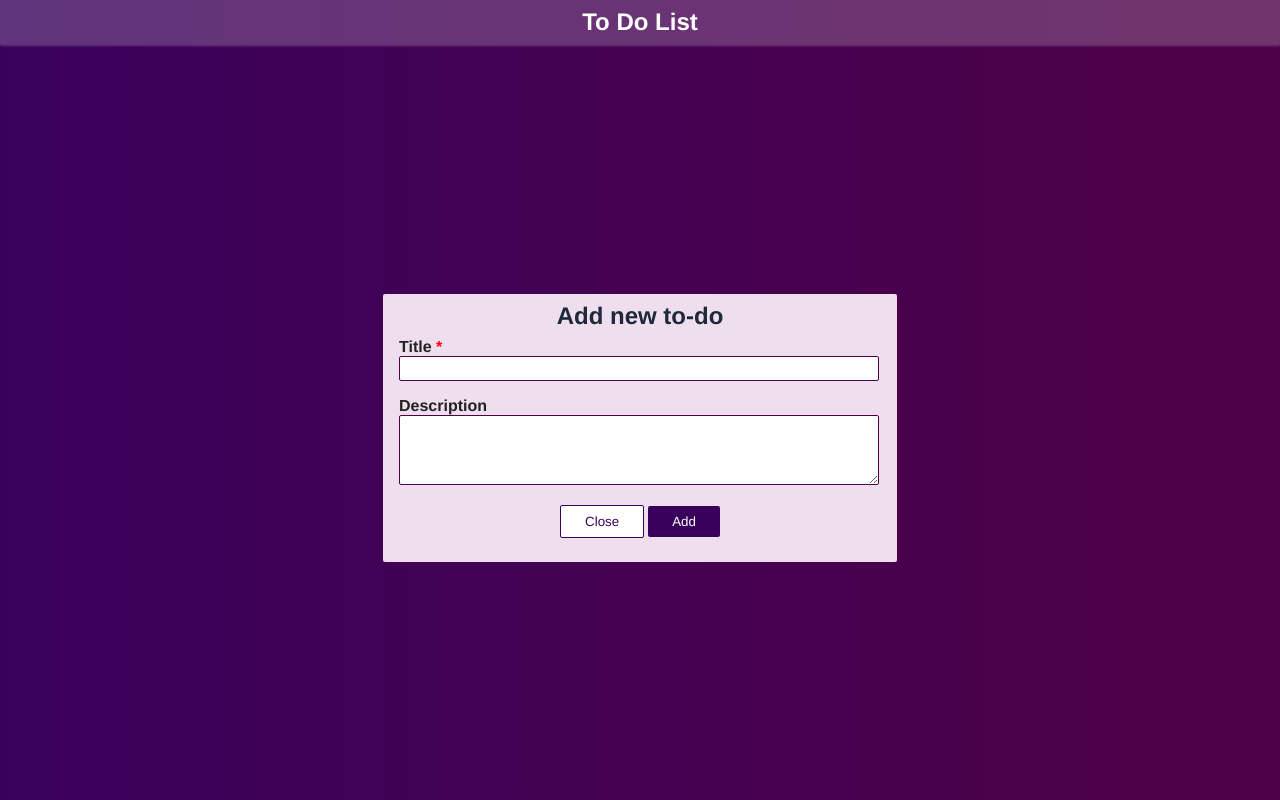
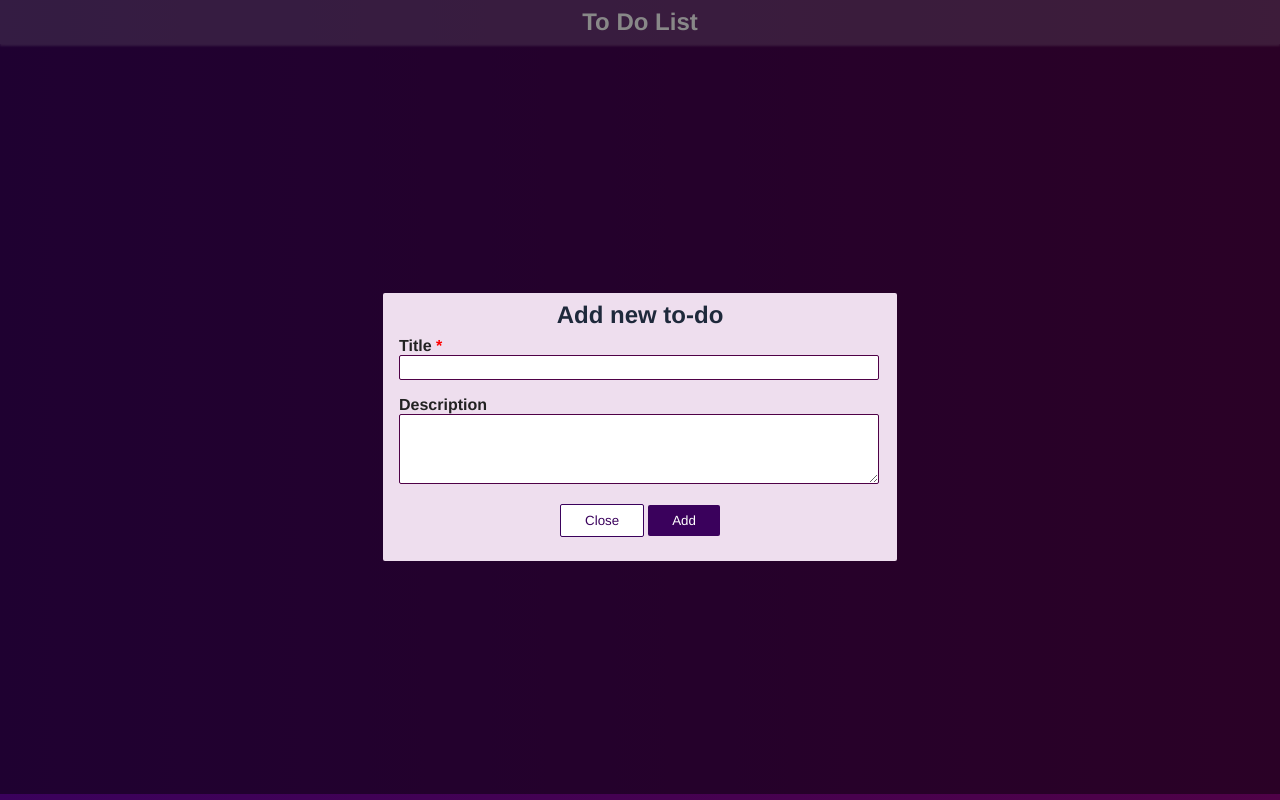
Before and after one commit to wahyu-pranata/to-do-list, a Vue app: page / in a window 1280 px wide. Both pictures are taken after a click on the button "Add new to-do". Built offline with nearby package versions, Linux system fonts and the light colour scheme; a web font is replaced by a local one.

Commit message:
add overlay and binding in modal

```diff
--- a/index.html
+++ b/index.html
@@ -4,7 +4,7 @@
     <meta charset="UTF-8" />
     <link rel="icon" type="image/svg+xml" href="/vite.svg" />
     <meta name="viewport" content="width=device-width, initial-scale=1.0" />
-    <title>Vite + Vue</title>
+    <title>To Do List</title>
   </head>
   <body>
     <div id="app"></div>
--- a/src/App.vue
+++ b/src/App.vue
@@ -1,45 +1,81 @@
 <script setup>
-import { ref } from 'vue';
+import { ref, computed, Transition } from 'vue';
 import Navbar from './components/Navbar.vue';
 import ToDoModal from './components/ToDoModal.vue';
 
 let show = ref(false);
+let modalShowed = computed(() => {
+	return show.value ? 'max-height: 100vh; overflow: hidden;' : ''
+})
+
+function create(form) {
+	//
+}
 </script>
 
 <template>
-  <Navbar/>
-  <main class="container">
+	<Navbar />
+	<main class="container" :style="modalShowed">
 		<h1>You don't have any to-do list<br>&gt;﹏&lt;</h1>
 		<button @click="show = !show" class="submit">Add new to-do</button>
+		<Transition name="fade-down">
 			<div v-if="show">
-        <ToDoModal @close="show = false" class="form"/>
+				<ToDoModal class="form" @close="show = false" @create="create" />
 			</div>
+		</Transition>
 	</main>
+	<div class="overlay" v-if="show"></div>
 </template>
 
 <style>
+.overlay {
+	position: absolute;
+	inset: 0;
+	background-color: #00000077;
+}
+
 .container {
-  min-height: calc(100vh - 48px);
+	min-height: calc(100vh - 50px);
 	display: flex;
 	flex-direction: column;
 	align-items: center;
 	justify-content: center;
 	position: relative;
 }
+
 .submit {
 	margin: 16px 0;
-  padding: 4px 8px;
+	padding: 8px 24px;
 	font-family: "Proza Libre", Helvetica, Arial, sans-serif;
 	background-color: #fff;
 	color: #3a015c;
 	font-size: 1rem;
+	border: 1px solid #3a015c;
 	border-radius: 2px;
-  border-width: 1px;
+	cursor: pointer;
 }
+
 .form {
-  position: absolute;
-  top: 50%;
-  left: 50%;
-  transform: translate(-50%, -50%);
+	position: relative;
+	z-index: 1;
+}
+
+.vh {
+	height: 100vh;
+}
+
+.fade-down-enter-from,
+.fade-down-leave-to {
+	opacity: 0;
+}
+
+.fade-down-enter-to,
+.fade-down-leave-from {
+	opacity: 1;
+}
+
+.fade-down-enter-active,
+.fade-down-leave-active {
+	transition: all 0.1s ease-in-out;
 }
 </style>
--- a/src/components/ToDoModal.vue
+++ b/src/components/ToDoModal.vue
@@ -1,4 +1,9 @@
 <script setup>
+import { ref } from 'vue';
+let form = ref({
+    title: "",
+    description: ""
+})
 </script>
 
 <template>
@@ -9,15 +14,15 @@
             </header>
             <div>
                 <label for="title">Title <span>*</span></label>
-                <input type="text" id="title">
+                <input type="text" id="title" v-model="form.title">
             </div>
             <div>
                 <label for="description">Description</label>
-                <textarea id="description" rows="4"></textarea>
+                <textarea id="description" rows="4" v-model="form.description"></textarea>
             </div>
             <div>
                 <button type="button" class="close" @click="$emit('close')">Close</button>
-                <button type="button">Add</button>
+                <button type="button" @click.prevent="$emit('create', form)">Add</button>
             </div>
         </form>
     </div>
@@ -25,6 +30,10 @@
 
 <style scoped>
 .input-container {
+    position: absolute;
+    top: 50%;
+    left: 50%;
+    transform: translate(-50%, -50%);
     margin: 8px 0;
     padding: 8px 16px;
     background-color: #eedeee;
@@ -80,4 +89,10 @@ button.close {
     color: #3a015c;
     border: 1px solid #3a015c;
 }
+.error {
+    display: block;
+    margin: 4px 0;
+    color: #f00;
+    text-align: left;
+}
 </style>
--- a/src/style.css
+++ b/src/style.css
@@ -16,6 +16,7 @@
   -webkit-text-size-adjust: 100%;
 }
 #app {
+  position: relative;
   max-width: 1280px;
   margin: 0 auto;
   text-align: center;
```
Lines whose indentation alone changed are shown as unchanged.
